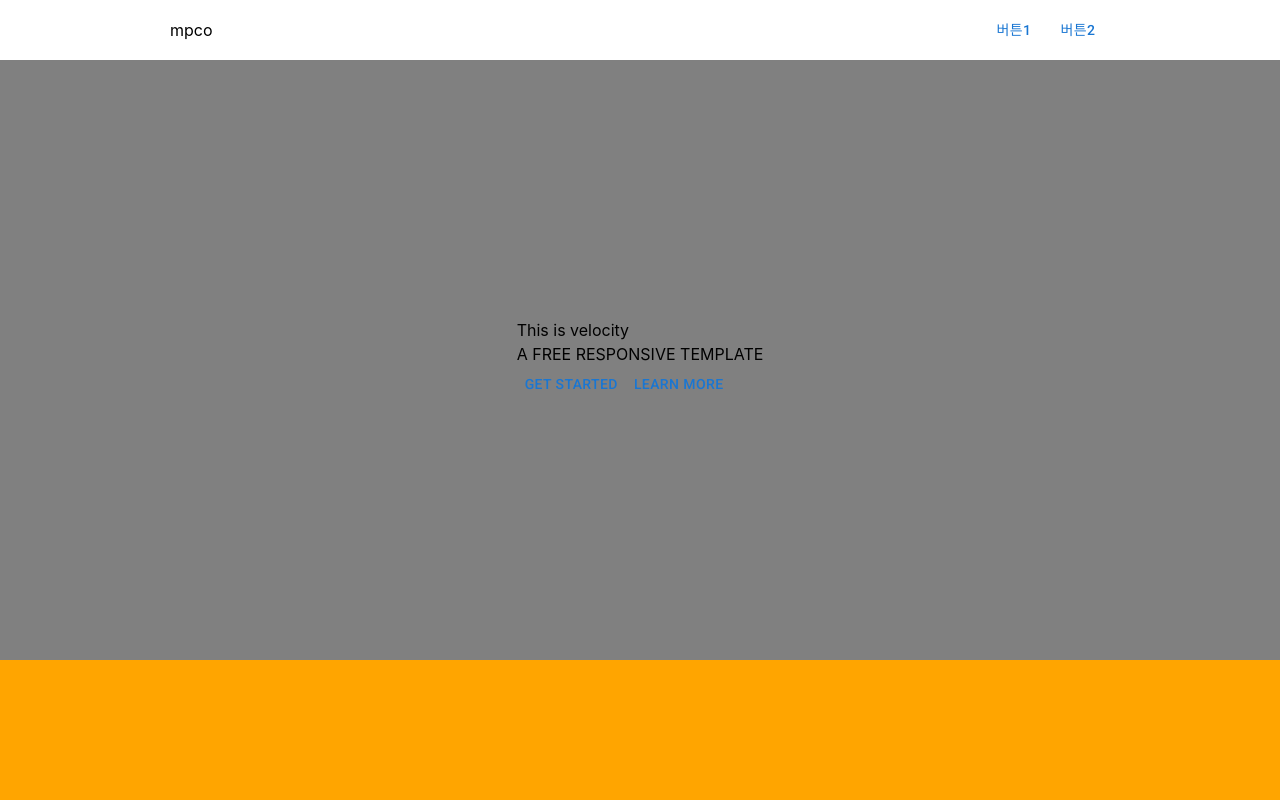
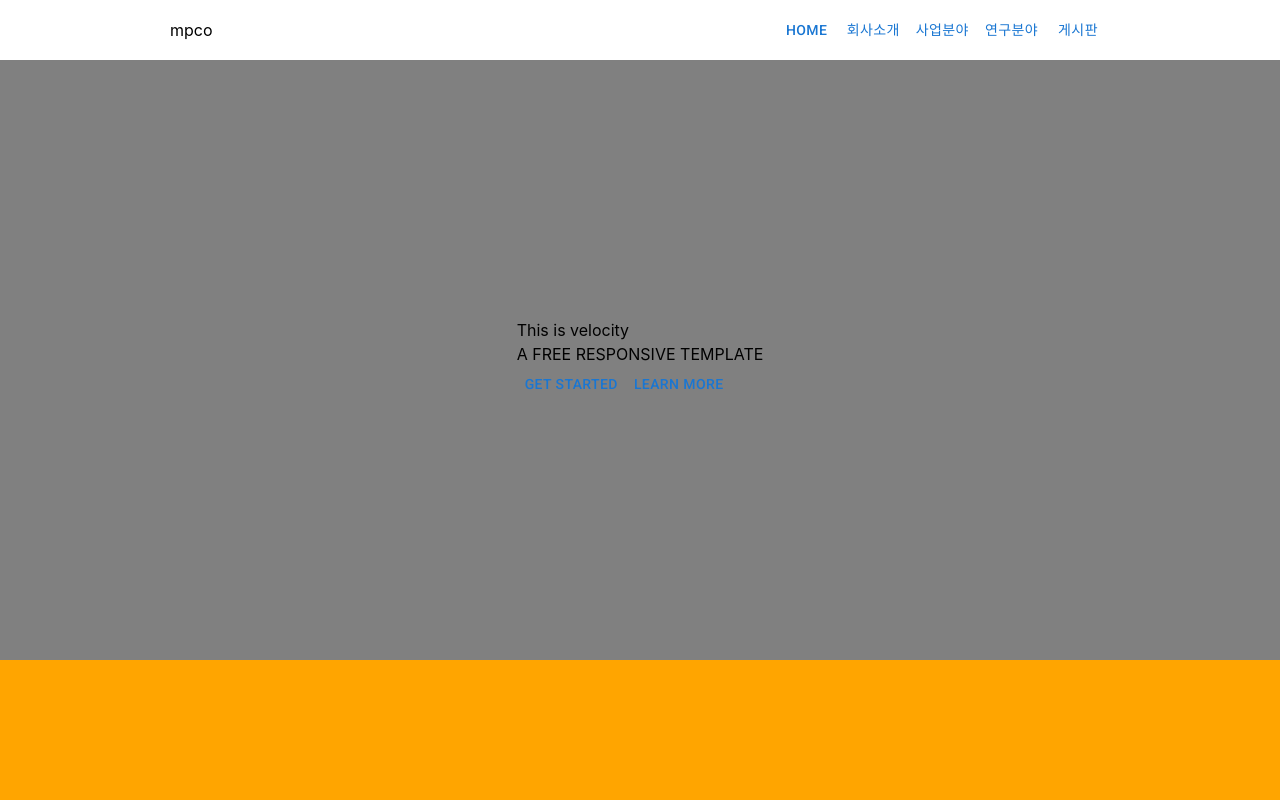
Before and after one commit to MPCO-Web/mpco-web, a React (Create React App) app: page / in a window 1280 px wide. Shown: the top 800 px of the page. Built offline with nearby package versions, Linux system fonts and the light colour scheme.

Commit message:
feat(home). header dropdown

```diff
--- a/src/pages/HomePage.tsx
+++ b/src/pages/HomePage.tsx
@@ -26,8 +26,11 @@ const HomePage = () => {
 				>
 					<div>mpco</div>
 					<div>
-						<Button>버튼1</Button>
-						<Button>버튼2</Button>
+						<Button>HOME</Button>
+						<Button>회사소개</Button>
+						<Button>사업분야</Button>
+						<Button>연구분야</Button>
+						<Button>게시판</Button>
 					</div>
 				</nav>
 			</header>
```
